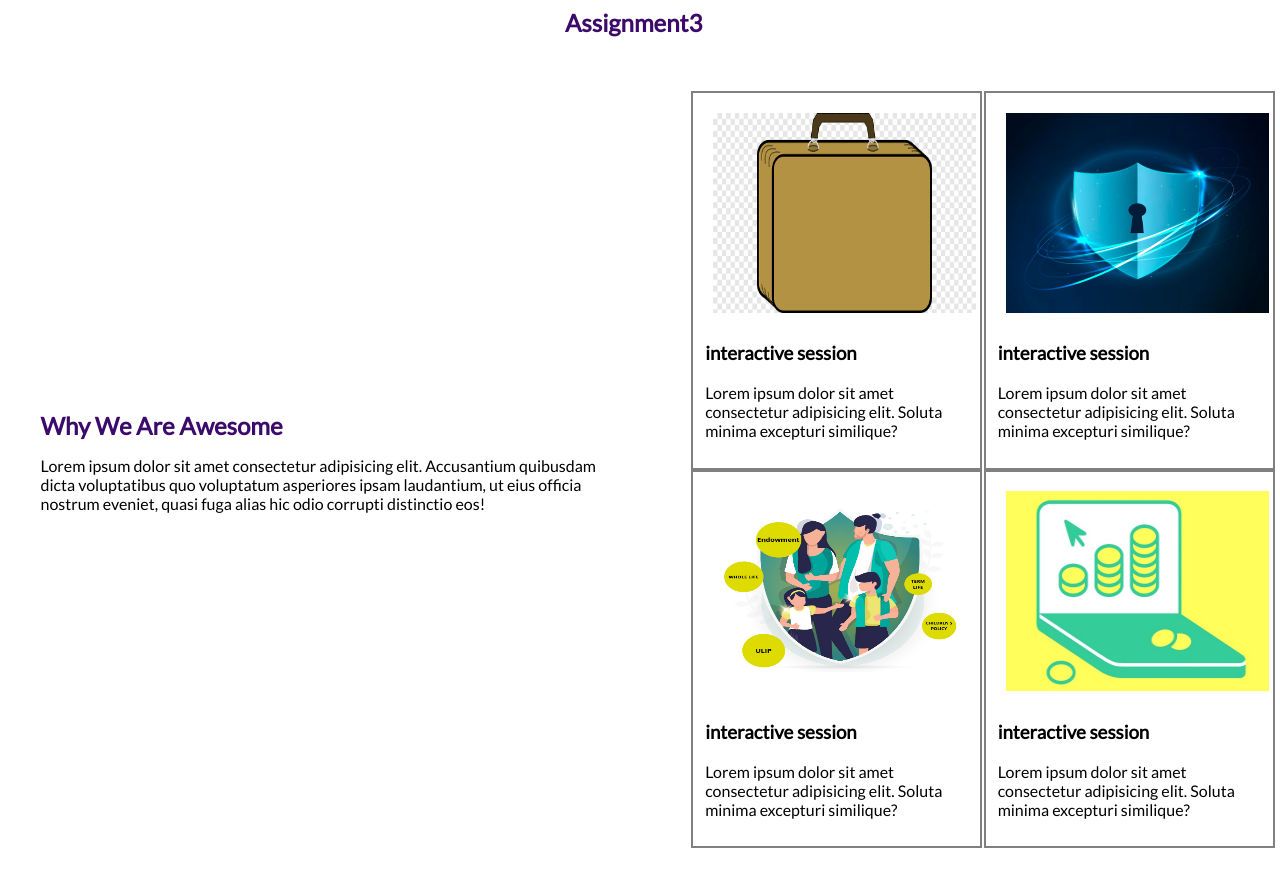
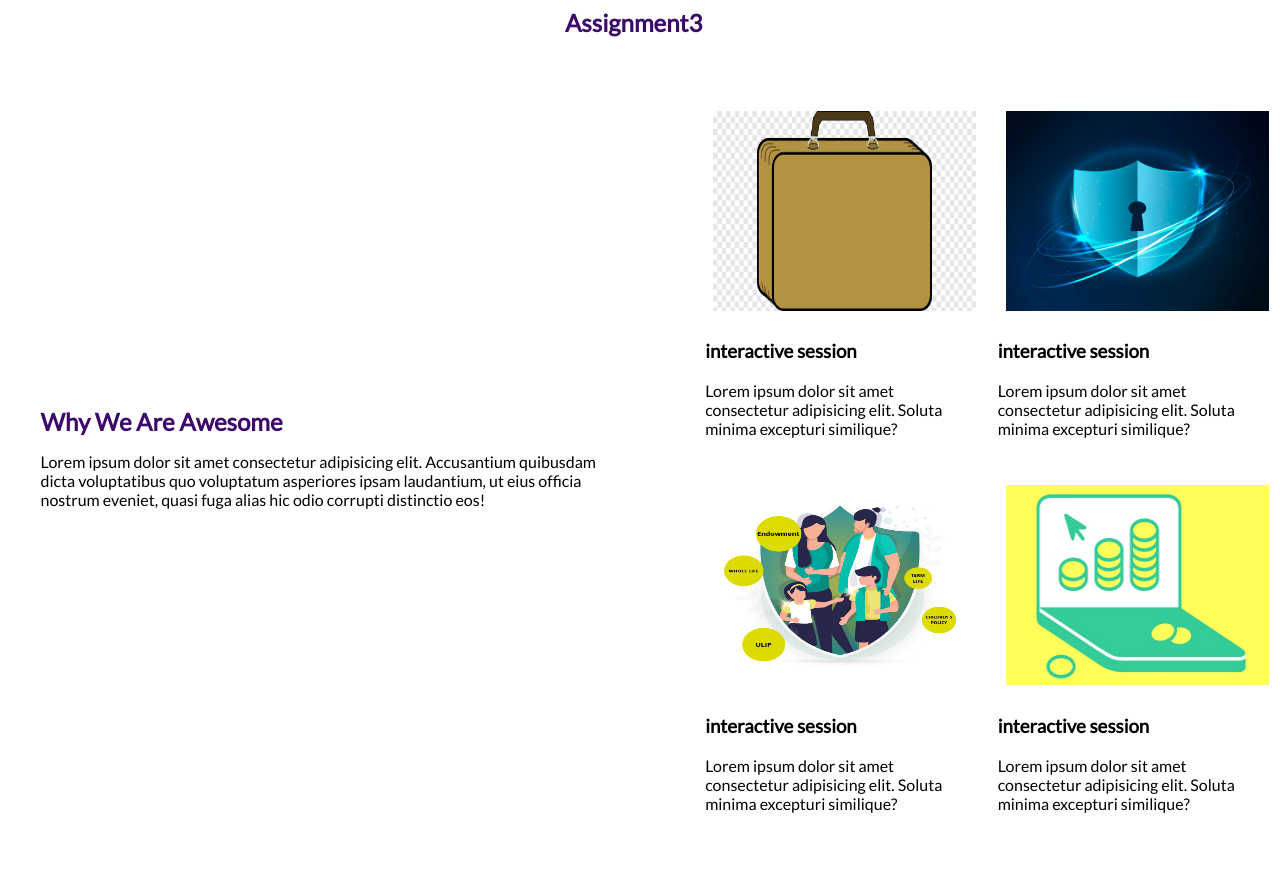
Before and after one commit to ahmedbilal-7191/htmlandcss_session3d, a plain HTML site: page index.html in a window 1280 px wide. Shown: the top 882 px of the page. Drawn offline with Linux system fonts and the light colour scheme.

Commit message:
Update style.css

```diff
--- a/style.css
+++ b/style.css
@@ -60,7 +60,7 @@ h2{
     /* height: auto; */
     margin:auto;
     padding: 2%;
-    border: 2px solid gray
+/*     border: 2px solid gray */
 
 }
 .box4a img{
```
